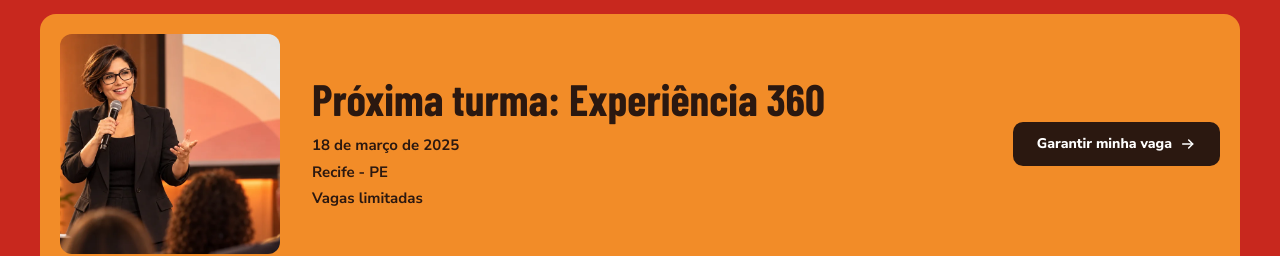
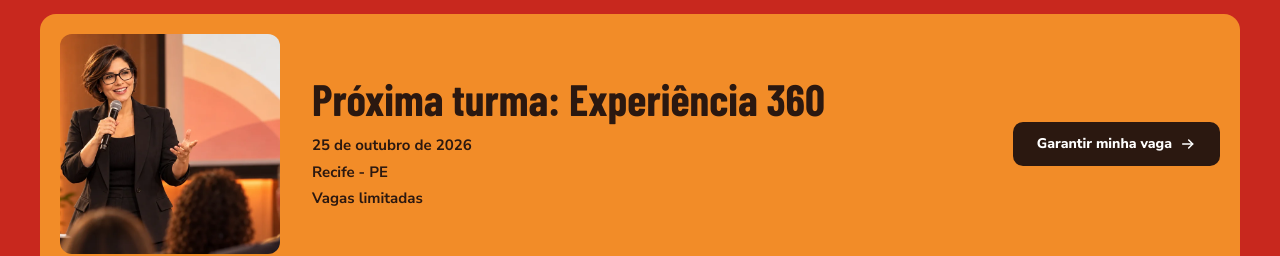
Before and after one commit to Viniwayne69/Allebrahim, a Next.js app: page / in a window 1280 px wide. Shown: the part 2320-2576 px from the top of the page. Built offline with nearby package versions, Linux system fonts and the light colour scheme; no server answers; a web font is replaced by a local one.

Commit message:
Data da próxima turma: 25 de outubro de 2026
Co-Authored-By: Claude Opus 5.5 <noreply@anthropic.com>
Claude-Session: https://claude.ai/code/session_0174dFPbdmkpV1ctvu3uEePe

```diff
--- a/src/content/site.ts
+++ b/src/content/site.ts
@@ -23,7 +23,7 @@ export const stats = [
 
 export const nextClass = {
   name: "Experiência 360", // EXEMPLO: substituir pelo dado real
-  date: "18 de março de 2025", // EXEMPLO: substituir pelo dado real
+  date: "25 de outubro de 2026",
   city: "Recife - PE",
   availability: "Vagas limitadas", // EXEMPLO: substituir pelo dado real
   link: "#contato", // EXEMPLO: substituir pelo dado real
```
